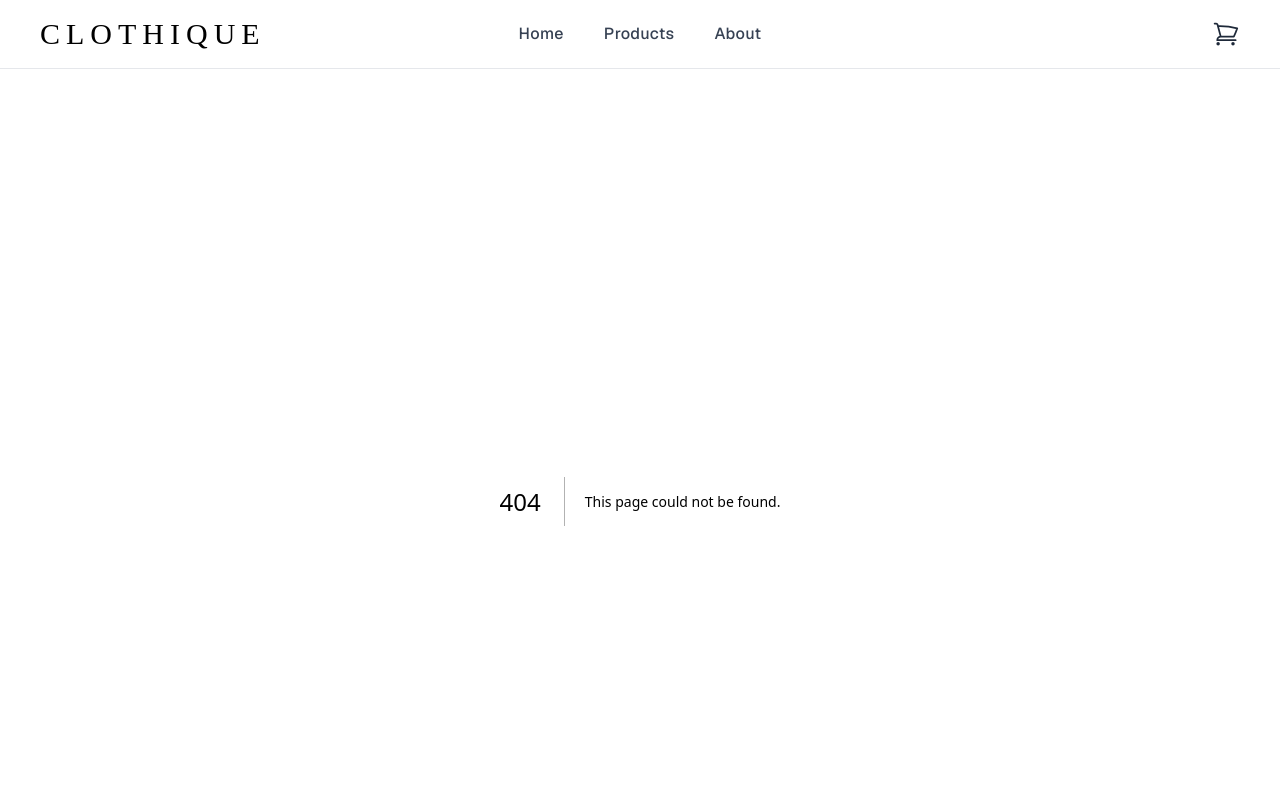
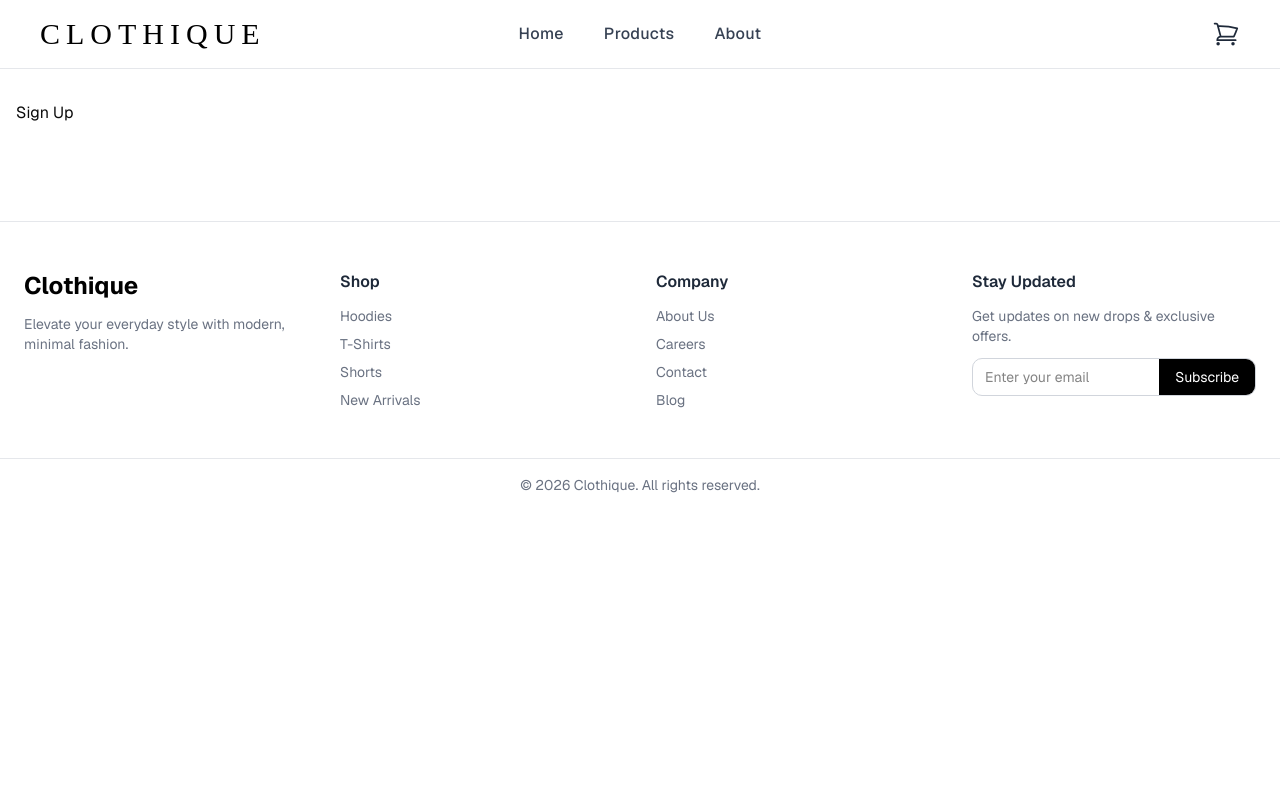
Before and after one commit to ramithax/clothique, a Next.js app: page /sign-up in a window 1280 px wide. Before the commit this address had no page. Shown: the top 800 px of the page. Built offline with nearby package versions, Linux system fonts and the light colour scheme.

Commit message:
feat: implement initial sign-in and sign-up page routes

```diff
--- /dev/null
+++ b/app/(auth)/sign-in/page.tsx
@@ -0,0 +1,9 @@
+
+export default function SignInPage() {
+
+    return (
+        <div>
+            <h1>Sign In</h1>
+        </div>
+    )
+}
--- /dev/null
+++ b/app/(auth)/sign-up/page.tsx
@@ -0,0 +1,9 @@
+
+export default function SignUpPage() {
+
+    return (
+        <div>
+            <h1>Sign Up</h1>
+        </div>
+    )
+}
```
